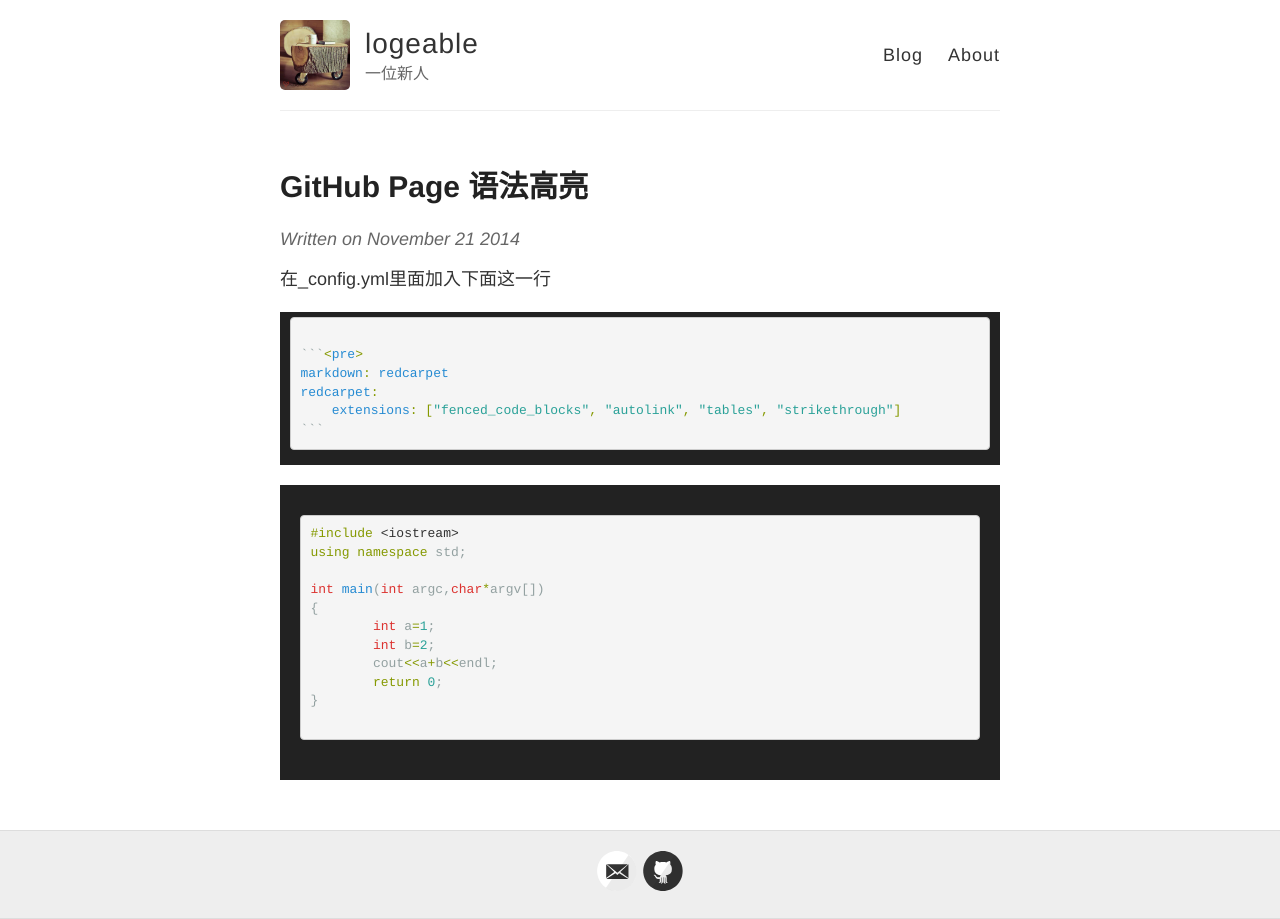
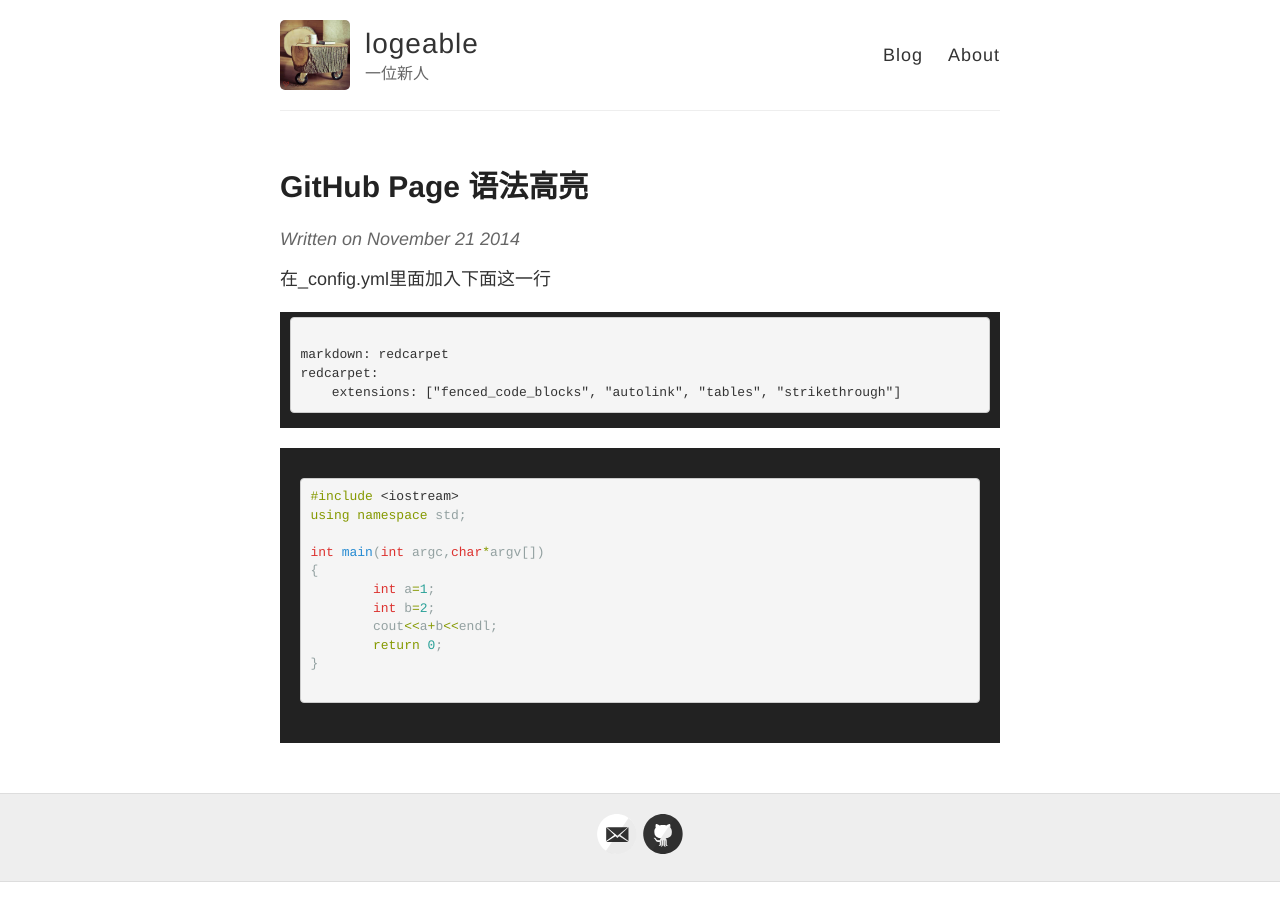
Before and after one commit to logeable/logeable.github.io, a Jekyll site: the page built from _posts/2014-11-21-GitHub Page 语法高亮.md, in a window 1280 px wide. Built offline with Jekyll 4.4.1, drawn with Linux system fonts in a browser that asks for light colours; Markdown is read by kramdown in place of the engine named in the settings.

Commit message:
Update 2014-11-21-GitHub Page 语法高亮.md

````diff
--- a/_posts/2014-11-21-GitHub Page 语法高亮.md
+++ b/_posts/2014-11-21-GitHub Page 语法高亮.md
@@ -5,12 +5,10 @@
 ---
 
 在_config.yml里面加入下面这一行
-{% highlight css %}
-```<pre>
+{% highlight pre %}
 markdown: redcarpet
 redcarpet:
     extensions: ["fenced_code_blocks", "autolink", "tables", "strikethrough"]
-```
 {% endhighlight%}
 
 
````
